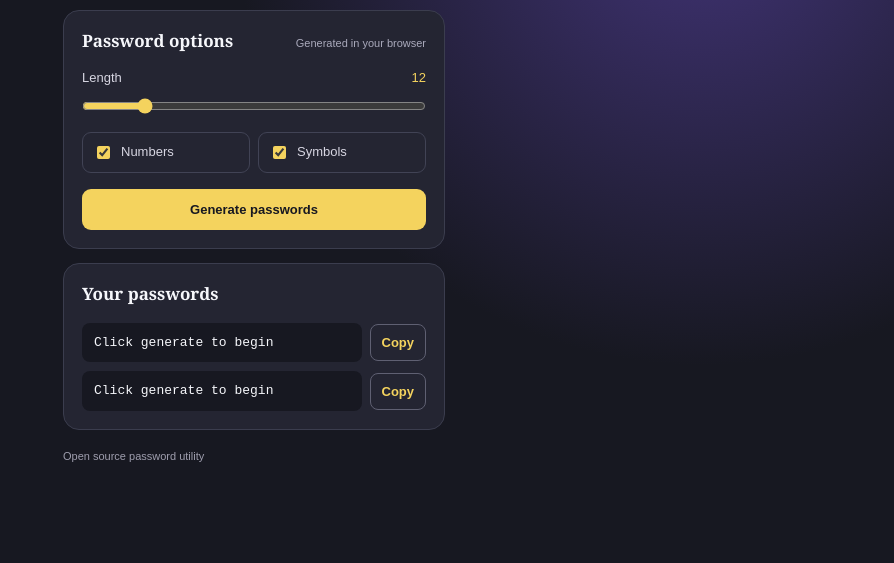
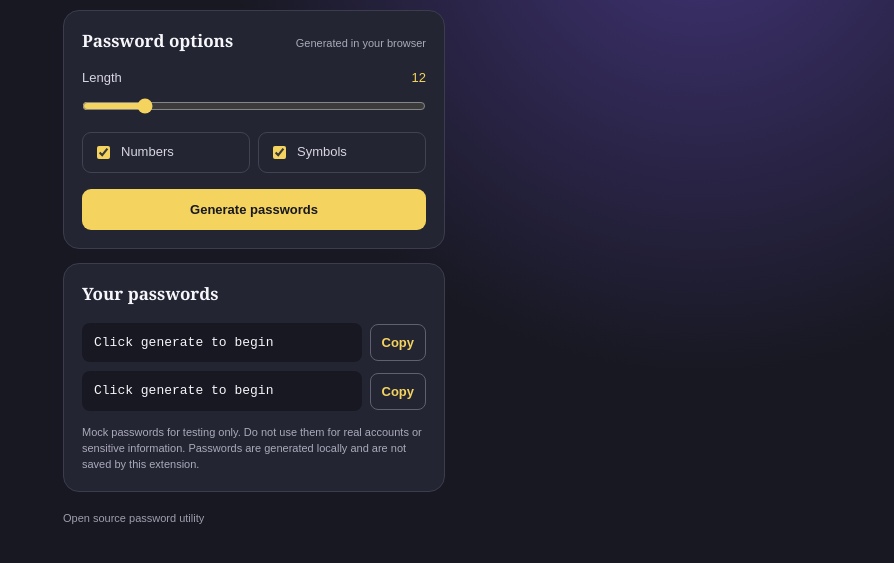
Before and after one commit to DRMCGT/Abracadabra, a browser extension: page index.html in a window 1280 px wide. Shown: the part 105-668 px from the top of the page, without its empty margins (386-1280 px from the left). Drawn offline with Linux system fonts and the light colour scheme.

Commit message:
Restore password safety disclaimer

```diff
--- a/index.html
+++ b/index.html
@@ -31,6 +31,7 @@
             <div class="section-heading"><h2 id="results-title">Your passwords</h2><span id="statusMessage" class="status-message" role="status" aria-live="polite"></span></div>
             <div class="password-row"><output id="passwordDisplay" class="password-display">Click generate to begin</output><button class="copy-button" type="button" data-copy-target="passwordDisplay" aria-label="Copy first password">Copy</button></div>
             <div class="password-row"><output id="passwordDisplay2" class="password-display">Click generate to begin</output><button class="copy-button" type="button" data-copy-target="passwordDisplay2" aria-label="Copy second password">Copy</button></div>
+            <p class="disclaimer">Mock passwords for testing only. Do not use them for real accounts or sensitive information. Passwords are generated locally and are not saved by this extension.</p>
         </section>
         <footer class="app-footer"><span>Open source password utility</span></footer>
     </main>
--- a/style.css
+++ b/style.css
@@ -26,6 +26,7 @@ button { font: 700 13px Arial, sans-serif; cursor: pointer; }
 .password-display { min-width: 0; flex: 1; overflow: hidden; padding: 12px; color: #f6f7fb; background: #171821; border-radius: 8px; font: 13px/1.2 monospace; text-overflow: ellipsis; white-space: nowrap; }
 .copy-button { padding: 10px 11px; color: #f4d35e; background: transparent; border: 1px solid #5f6072; border-radius: 8px; }
 .copy-button:hover, .copy-button:focus-visible { border-color: #f4d35e; }
+.disclaimer { margin: 14px 0 0; color: #aaaabc; font: 11px/1.45 Arial, sans-serif; }
 button:focus-visible, input:focus-visible { outline: 2px solid #f4d35e; outline-offset: 2px; }
 .app-footer { display: flex; align-items: center; gap: 8px; margin-top: 20px; color: #9f9eae; font: 11px Arial, sans-serif; }
 .app-footer img { width: 22px; height: 22px; object-fit: cover; border-radius: 5px; }
```
